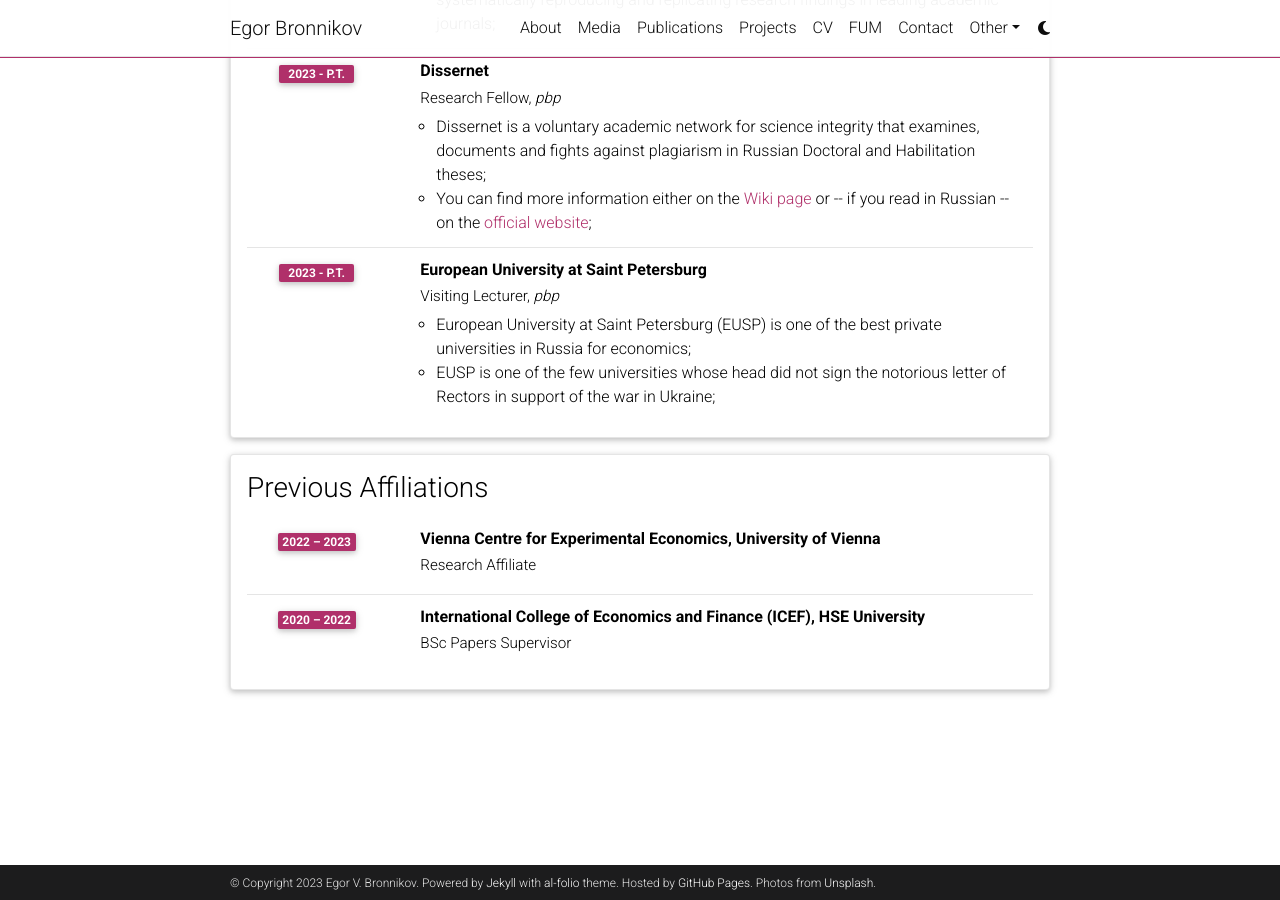
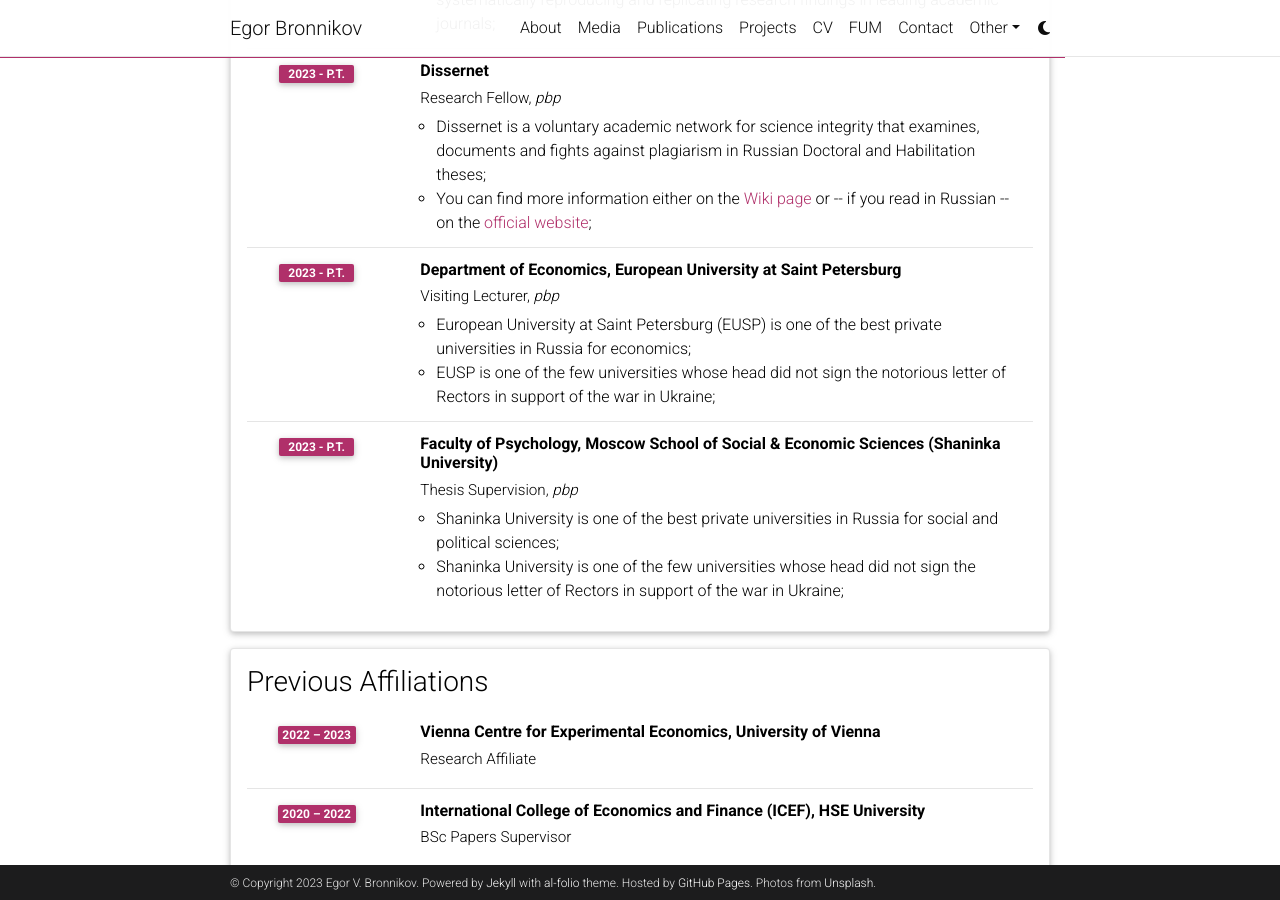
Before and after one commit to egorbronnikov/egorbronnikov.github.io, a Jekyll site: the page built from _pages/affiliations.md, in a window 1280 px wide and 900 px high, scrolled down 456 px. Built offline with Jekyll 4.4.1, drawn with Linux system fonts in a browser that asks for light colours; comment, search, counter and statistics services are not loaded; a style sheet for code colours, icons or effects is not loaded.

Commit message:
Update affiliations.yml

```diff
--- a/_data/affiliations.yml
+++ b/_data/affiliations.yml
@@ -15,12 +15,24 @@
       description:
         - Dissernet is a voluntary academic network for science integrity that examines, documents and fights against plagiarism in Russian Doctoral and Habilitation theses;
         - You can find more information either on the <a href="https://en.wikipedia.org/wiki/Dissernet">Wiki page</a> or -- if you read in Russian -- on the <a href="https://www.dissernet.org/">official website</a>;
-    - title: European University at Saint Petersburg
+    - title: Department of Economics, European University at Saint Petersburg
       institution: Visiting Lecturer, <i>pbp</i>
       year: 2023 - p.t.
       description:
         - European University at Saint Petersburg (EUSP) is one of the best private universities in Russia for economics;
         - EUSP is one of the few universities whose head did not sign the notorious letter of Rectors in support of the war in Ukraine;
+    - title: Faculty of Psychology, Moscow School of Social & Economic Sciences (Shaninka University)
+      institution: Thesis Supervision, <i>pbp</i>
+      year: 2023 - p.t.
+      description:
+        - Shaninka University is one of the best private universities in Russia for social and political sciences;
+        - Shaninka University is one of the few universities whose head did not sign the notorious letter of Rectors in support of the war in Ukraine;
+
+
+
+
+
+
 
 
 - title:  Previous Affiliations
```
